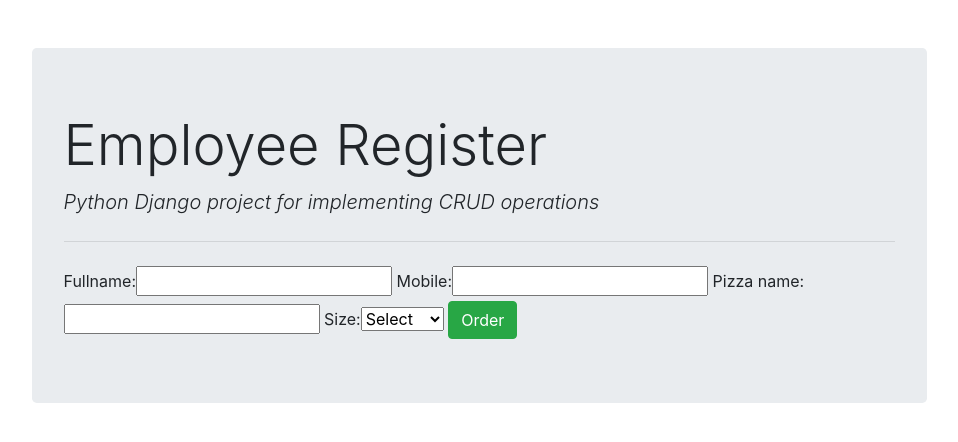
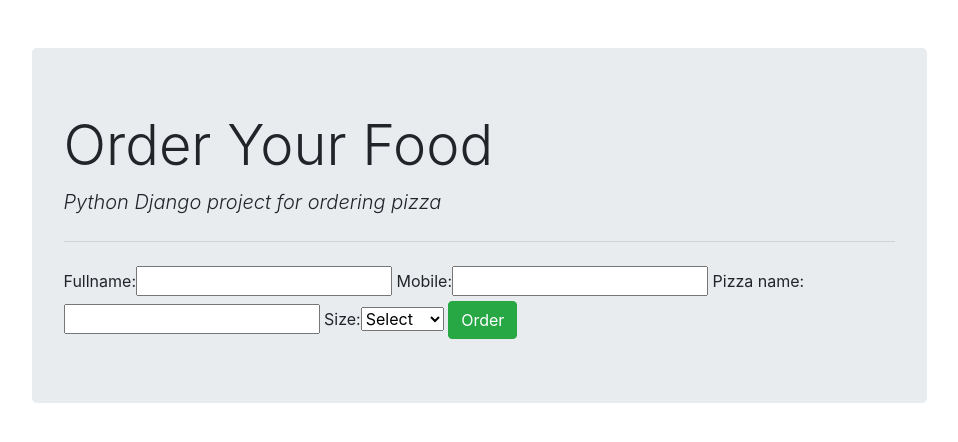
Before and after one commit to sundaramgupta/pizza, a Django app: page / in a window 1280 px wide. Shown: the top 442 px of the page, without its empty margins (161-1119 px from the left). Run offline with Django 3.2, Linux system fonts and the light colour scheme; data comes from the database, SQL or seed files in the repository; some libraries are stand-ins or nearby versions.

Commit message:
changed title

```diff
--- a/pizza/templates/menu/base.html
+++ b/pizza/templates/menu/base.html
@@ -15,8 +15,8 @@
     <div class="container">
         <div class="col-md-10 offset-md-1 mt-5">
             <div class="jumbotron">
-                <h1 class="display-4">Employee Register</h1>
-                <p class="lead font-italic">Python Django project for implementing CRUD operations</p>
+                <h1 class="display-4">Order Your Food</h1>
+                <p class="lead font-italic">Python Django project for ordering pizza</p>
                 <hr class="my-4">
                 {% block content %}
                 {% endblock content %}
```
